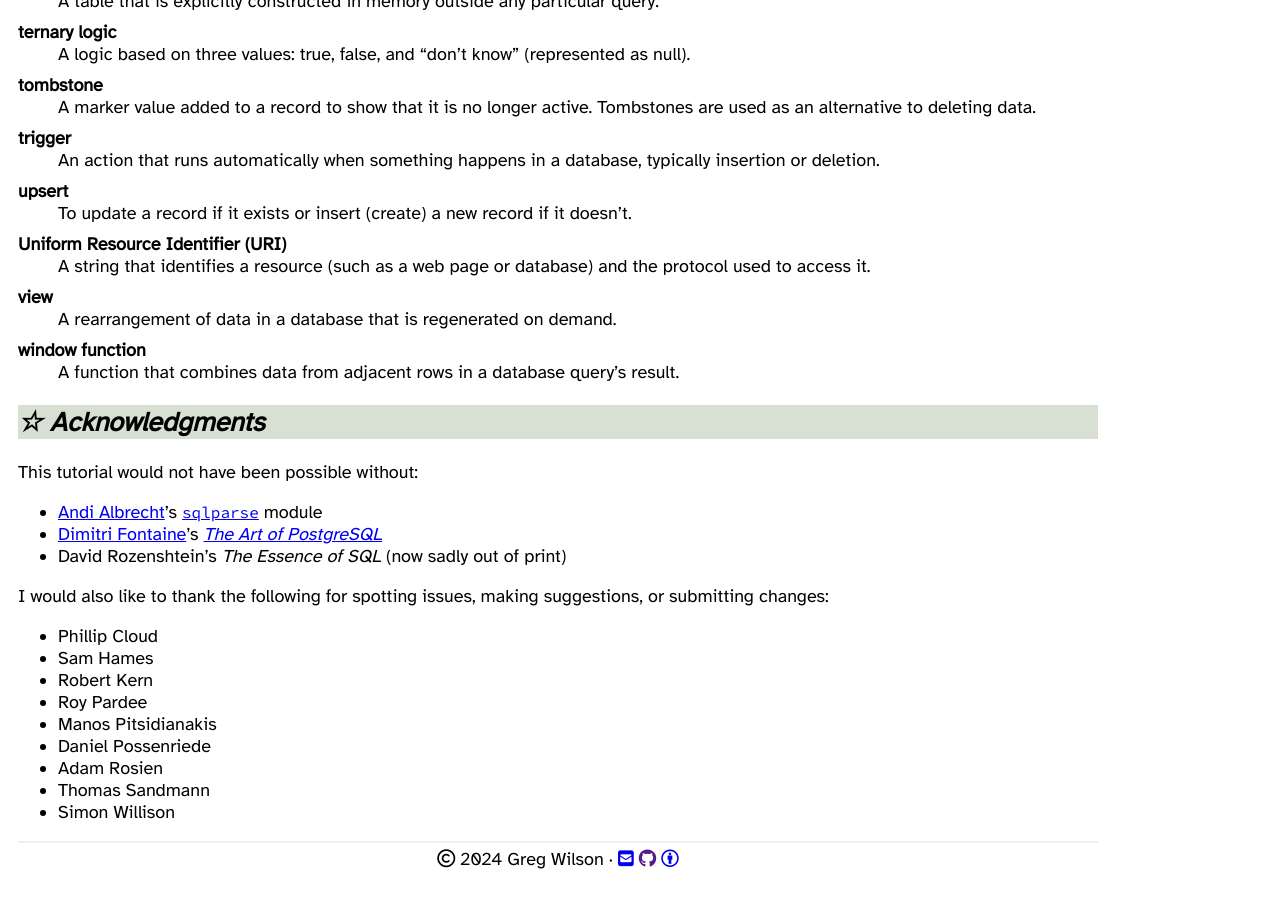
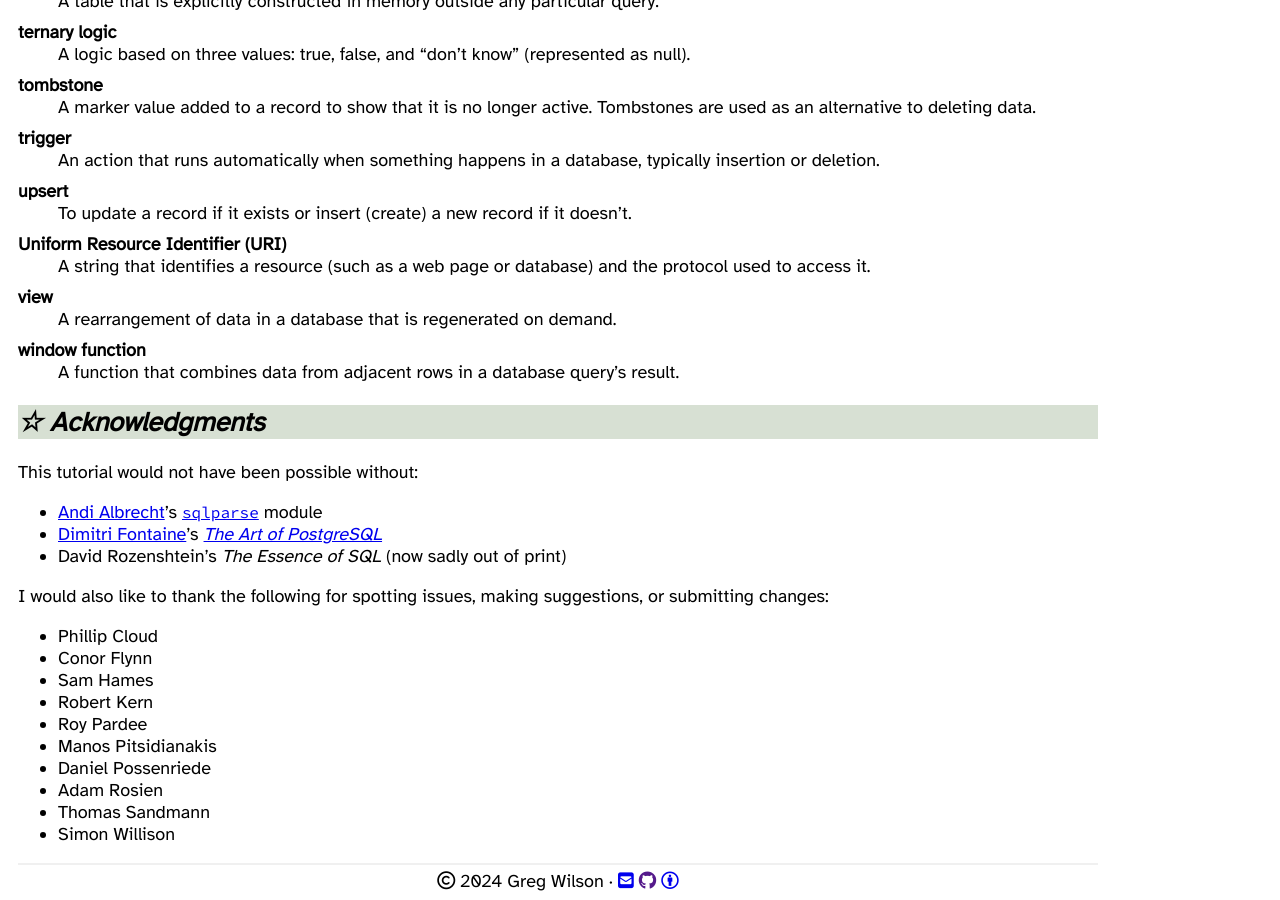
Before and after one commit to gvwilson/sql-tutorial, a Jekyll site: the page built from index.md, in a window 1280 px wide and 900 px high, scrolled down 40295 px. Built offline with Jekyll 4.4.1, drawn with Linux system fonts in a browser that asks for light colours; nearby versions of some CDN libraries; before the commit the page ends 41173 px from its top, so only the background shows below that.

Commit message:
thanks: Conor Flynn

```diff
--- a/_data/thanks.yml
+++ b/_data/thanks.yml
@@ -1,4 +1,5 @@
 - Phillip Cloud
+- Conor Flynn
 - Sam Hames
 - Robert Kern
 - Roy Pardee
```
